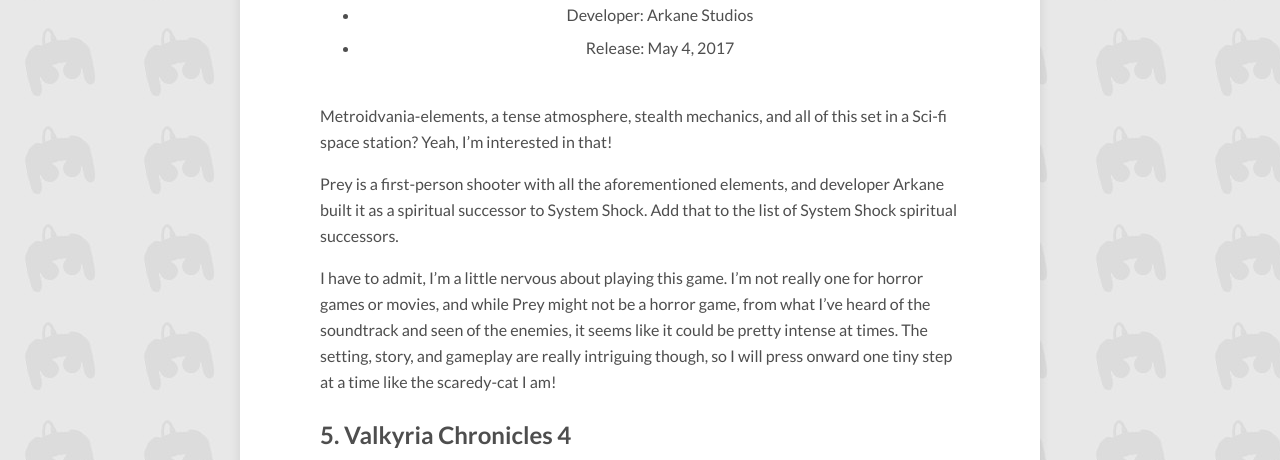
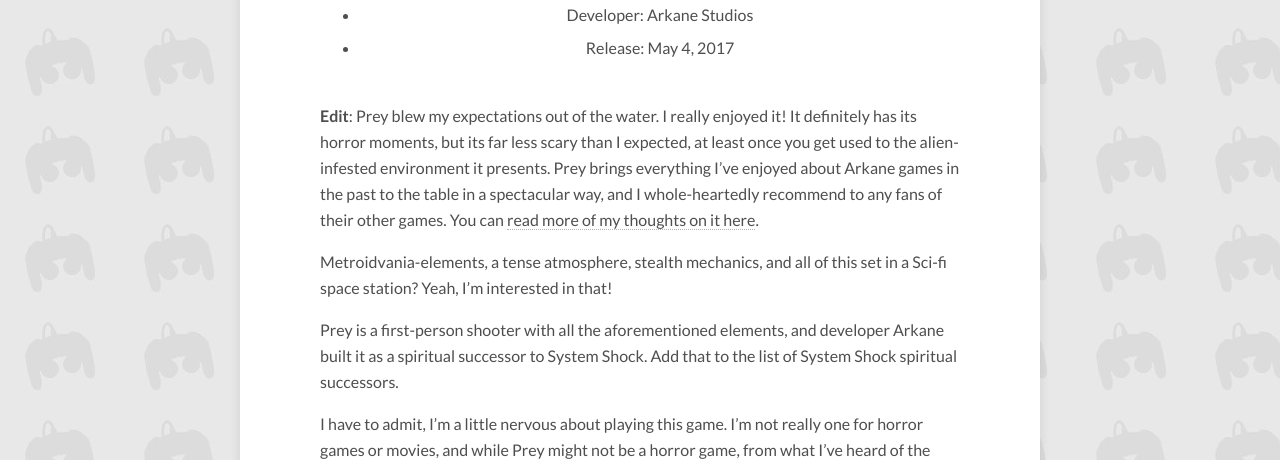
Before and after one commit to BravingTheBacklog/bravingthebacklog.github.io, a Jekyll site: the page built from _posts/2021-04-21-top-10-games-in-my-steam-backlog-2021.md, in a window 1280 px wide and 900 px high, scrolled down 3559 px, cut to the strip 154-614 px from the top of the window. Built offline with Jekyll 4.4.1, drawn with Linux system fonts in a browser that asks for light colours; nearby versions of some CDN libraries; comment, search, counter and statistics services are not loaded; some of the changed text lies outside the part shown.

Commit message:
Check Prey off backlog list

```diff
--- a/_posts/2021-04-21-top-10-games-in-my-steam-backlog-2021.md
+++ b/_posts/2021-04-21-top-10-games-in-my-steam-backlog-2021.md
@@ -93,7 +93,15 @@
 on Steam are hit or miss about the story, but Indivisible seems worth playing
 for its gameplay and visuals alone.
 
-## 6. {% include game.html game="Prey 2017" %}
+## 6. {% include game.html game="Prey 2017" checkmark="" %}
+
+**Edit**: Prey blew my expectations out of the water. I really enjoyed it! It
+definitely has its horror moments, but its far less scary than I expected, at
+least once you get used to the alien-infested environment it presents. Prey
+brings everything I've enjoyed about Arkane games in the past to the table in a
+spectacular way, and I whole-heartedly recommend to any fans of their other
+games. You can [read more of my thoughts on it here]({% post_url
+2022-05-27-what-im-playing-no-163 %}).
 
 Metroidvania-elements, a tense atmosphere, stealth mechanics, and all of this
 set in a Sci-fi space station? Yeah, I'm interested in that!
```
Also changed, not shown: other parts of _posts/2021-04-21-top-10-games-in-my-steam-backlog-2021.md (+1 -1 lines).
